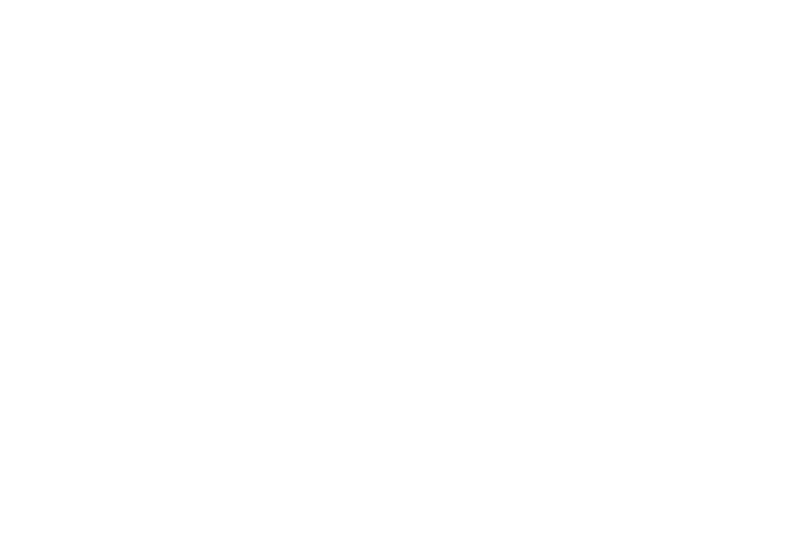
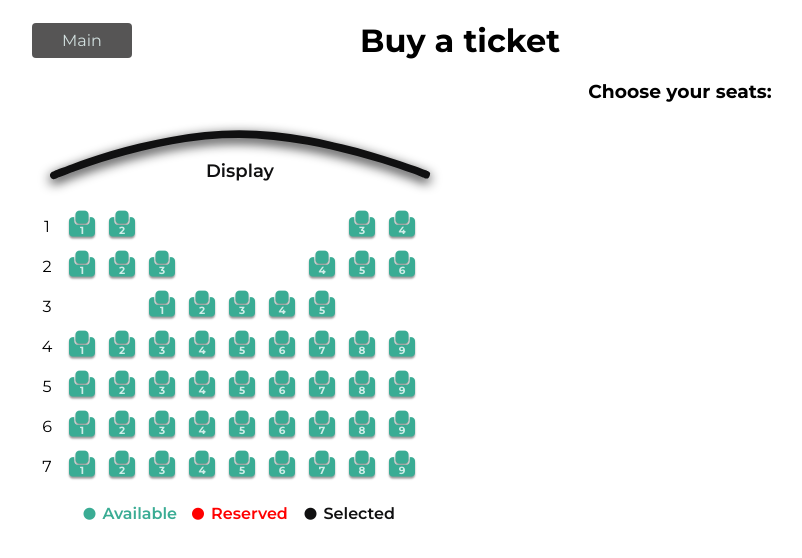
Before and after one commit to mariagryp/cinema, a React (Create React App) app: page /sessions/1 in a window 1280 px wide. Before the commit this address had no page. Shown: the top 558 px of the page, without its empty margins (180-982 px from the left). Built offline with nearby package versions, Linux system fonts and the light colour scheme; no server answers.

Commit message:
db.json bought_seats

```diff
--- a/db.json
+++ b/db.json
@@ -62,56 +62,63 @@
     {
       "id": 1,
       "time": "10:00",
-      "movieId": "1"
+      "movieId": 2,
+      "seatId": 1
     },
     {
       "id": 2,
       "time": "12:00",
-      "movieId": "1"
+      "movieId": 1,
+      "seatId": 2
     },
     {
       "id": 3,
       "time": "14:00",
-      "movieId": "1"
+      "movieId": 1,
+      "seatId": 3
     },
     {
       "id": 4,
       "time": "16:00",
-      "movieId": "1"
+      "movieId": 1,
+      "seatId": 4
     },
     {
       "id": 5,
       "time": "20:00",
-      "movieId": "1"
+      "movieId": 1,
+      "seatId": 5
     },
     {
       "id": 6,
       "time": "22:00",
-      "movieId": "1"
+      "movieId": 1,
+      "seatId": 6
     },
     {
       "id": 7,
       "time": "13:00",
-      "movieId": "2"
+      "movieId": 2,
+      "seatId": 7
     },
     {
       "id": 8,
       "time": "15:00",
-      "movieId": "2"
+      "movieId": 2,
+      "seatId": 8
     }
   ],
   "seats": [
     {
       "id": 1,
-      "sessionId": "2",
       "bought_seats": [
         {
           "row": 2,
-          "seat": 3
+          "seat": 2
         },
         {
           "row": 2,
-          "seat": 4
+          "seat": 3
         }
       ]
     }
--- a/package.json
+++ b/package.json
@@ -11,6 +11,7 @@
     "@types/node": "^16.18.112",
     "@types/react": "^18.3.11",
     "@types/react-dom": "^18.3.0",
+    "json-server": "^0.17.3",
     "nodemon": "^3.1.7",
     "react": "^18.3.1",
     "react-dom": "^18.3.1",
@@ -49,7 +50,6 @@
   "devDependencies": {
     "classnames": "^2.5.1",
     "concurrently": "^9.1.0",
-    "json-server": "^1.0.0-beta.3",
     "sass": "^1.79.4"
   }
 }
--- a/src/App.tsx
+++ b/src/App.tsx
@@ -14,7 +14,7 @@ export const App = () => {
           <Routes>
             <Route path="/" element={<MainPage />} />
             <Route path="/movie/:id" element={<MoviePage />} />
-            <Route path="/session/:id" element={<SessionPage />} />
+            <Route path="/sessions/:id" element={<SessionPage />} />
           </Routes>
         </BrowserRouter>
       </div>
--- a/src/api/session.ts
+++ b/src/api/session.ts
@@ -4,7 +4,7 @@ import { rtkApi } from "./rtkApi";
 const sessionApi = rtkApi.injectEndpoints({
   endpoints: (build) => ({
     getSessionById: build.query<Session, string>({
-      query: (id) => `sessions/${id}?_embed=seats`,
+      query: (id) => `sessions/${id}?_expand=seat`,
     }),
   }),
   overrideExisting: false,
--- a/src/components/Seats/SeatsSelect.tsx
+++ b/src/components/Seats/SeatsSelect.tsx
@@ -4,18 +4,28 @@ import { Seat } from "./components/Seat";
 import { useParams } from "react-router-dom";
 import { useGetSessionByIdQuery } from "../../api";
 import { Title } from "../Title";
+import { Seat as ISeat } from "../../types";
 
 export const SeatsSelect = () => {
   const params = useParams();
   console.log("params", params);
-
   const { isLoading, data } = useGetSessionByIdQuery(params.id!);
   let seat = 1;
   let row = 1;
   let resetNums = [4, 6, 5];
   const emptyCells = [2, 3, 4, 5, 6, 12, 13, 14, 18, 19, 25, 26];
 
-  if (isLoading) return <Title center>Loading empty seats</Title>;
+  const isReservedSeat = (
+    row: number,
+    seat: number,
+    boughtSeats: ISeat[] | undefined
+  ) => {
+    return boughtSeats?.some(
+      (boughtSeat) => boughtSeat.row === row && boughtSeat.seat === seat
+    );
+  };
+
+  if (isLoading) return <Title center>Loading empty seats ...</Title>;
   return (
     <div className={style.SeatsSelect}>
       {/* display block */}
@@ -42,39 +52,35 @@ export const SeatsSelect = () => {
               if (emptyCells.includes(i)) {
                 return <div key={`${i}-{Math.random()}`} />;
               } else {
-                const classes = classNames("icon-seat", {
-                  [style.available]: seat !== 3 && seat !== 5,
-                  [style.reserved]: seat === 3,
-                  [style.selected]: seat === 5,
-                });
-
-                const data = {
+                const seatData = {
                   id: seat,
                   row,
                   seat,
-                  status: seat !== 3 ? "available" : "reserved",
+                  status: isReservedSeat(row, seat, data?.seat?.bought_seats)
+                    ? "reserved"
+                    : "available",
                 };
+
+                // Сохраняем текущие данные о месте
+                const currentSeat = seat;
+                const currentRow = row;
+
                 if (seat === resetNums[row - 1] || seat === 9) {
                   seat = 1;
                   row++;
-                  data.row = row;
+                  //seatData.row = row; // !!! Ошибка: здесь row уже изменен и поэтому ошибка в рядах
                 } else {
                   seat++;
                 }
                 return (
-                  <Seat
-                    key={`${row}=${seat}`}
-                    className={classes}
-                    data={data}
-                  />
+                  <Seat key={`${currentRow}-${currentSeat}`} data={seatData} />
                 );
               }
 
               /*
               const emptyCells = [
                 0, 1, 7, 8, 9, 10, 11, 15, 16, 17, 18, 19, 25, 26,
-              ]; */
-
+              ]; *
               /*  const emptyCells = [2, 3, 4, 5, 6, 12, 13, 14, 18, 19, 25, 26];
               return emptyCells.includes(i) ? (
                 <div />
--- a/src/components/Seats/components/Seat/Seat.tsx
+++ b/src/components/Seats/components/Seat/Seat.tsx
@@ -5,7 +5,6 @@ import { useDispatch } from "react-redux";
 import { addSeat, deleteSeat } from "../../../../slices";
 
 interface SeatProps {
-  className: string;
   data: {
     row: number;
     seat: number;
--- a/src/components/SessionTime/SessionTime.tsx
+++ b/src/components/SessionTime/SessionTime.tsx
@@ -9,7 +9,10 @@ interface SessionTimeProps {
 
 export const SessionTime = ({ id, time }: SessionTimeProps) => {
   return (
-    <Link to={`/session/${id}`} className={classNames(style.SessionTime, "hover")}>
+    <Link
+      to={`/sessions/${id}`}
+      className={classNames(style.SessionTime, "hover")}
+    >
       {time}
     </Link>
   );
--- a/src/pages/SessionPage/SessionPage.tsx
+++ b/src/pages/SessionPage/SessionPage.tsx
@@ -6,7 +6,7 @@ import style from "./SessionPage.module.scss";
 import { RootState } from "../../store";
 import { OrderState } from "../../slices";
 import classNames from "classnames";
-import { useParams } from "react-router-dom";
+
 
 export const SessionPage = () => {
   const { order } = useSelector((state: RootState) => state);
--- a/src/types/seat.ts
+++ b/src/types/seat.ts
@@ -2,3 +2,8 @@ export interface Seat {
   row: number;
   seat: number;
 }
+
+export interface BoughtSeats {
+  id: number;
+  bought_seats: Seat[];
+}
--- a/src/types/sessions.ts
+++ b/src/types/sessions.ts
@@ -1,5 +1,9 @@
+import { BoughtSeats } from "./seat";
+
 export interface Session {
   id: number;
   movieId: number;
+  seatId: number;
   time: string;
+  seat?: BoughtSeats;
 }
```
Also changed, not shown: src/pages/MoviePage/MoviePage.tsx (+0 -20 lines), 1 other file (tests, documents, lock files or other folders).
